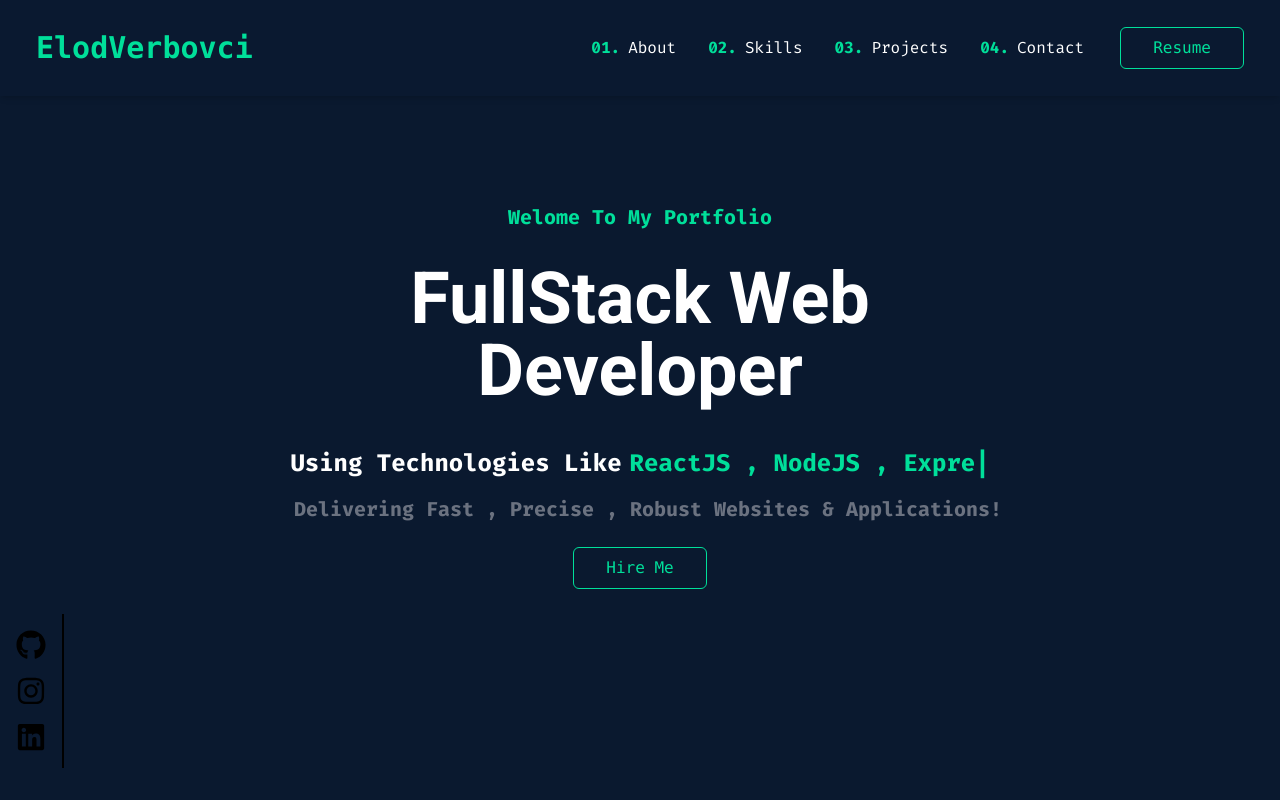
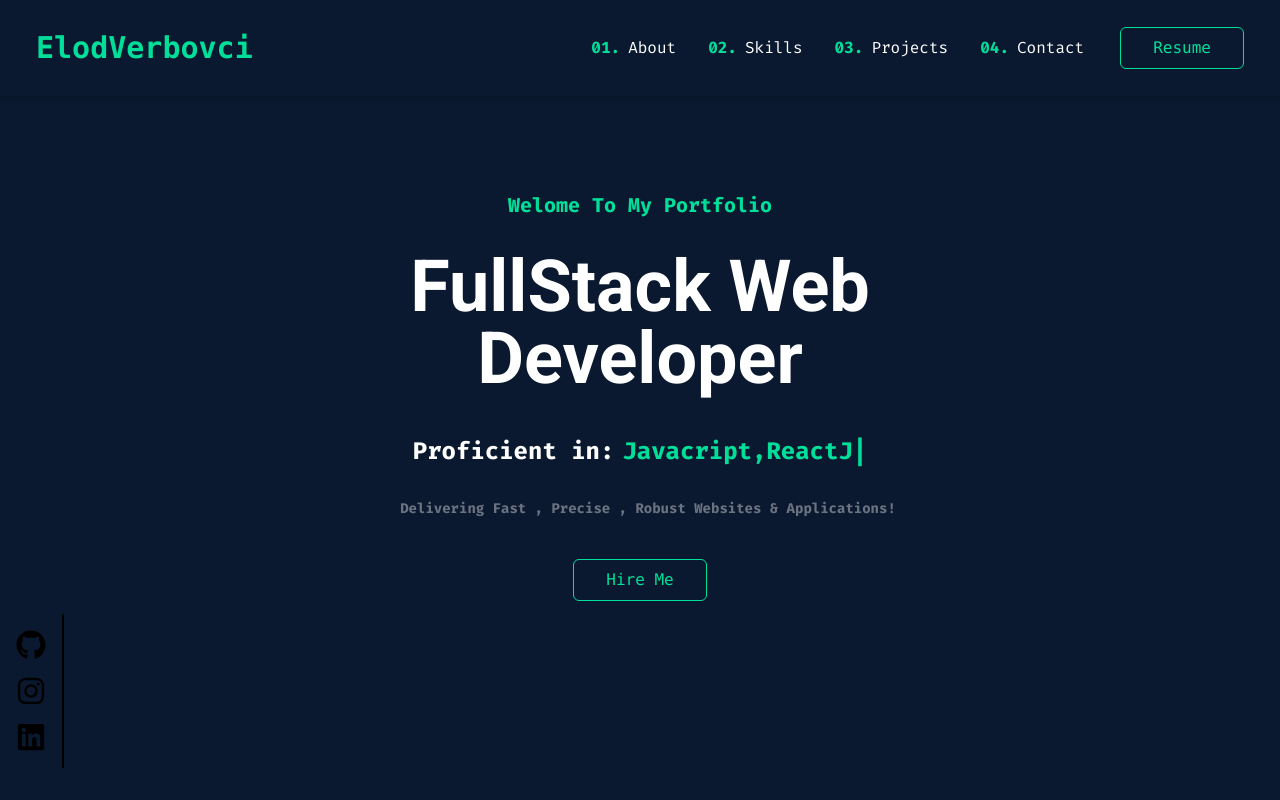
Before and after one commit to ElodVerbovci/PersonalPortfolio, a React (Vite) app: page / in a window 1280 px wide. Shown: the top 800 px of the page. Built offline with nearby package versions, Linux system fonts and the light colour scheme; the HTML template or start-up script is replaced by a standard one.

Commit message:
Latest Fix

```diff
--- a/src/components/Hero.jsx
+++ b/src/components/Hero.jsx
@@ -9,10 +9,10 @@ const Hero = () => {
        <p className='text-[#00df9a] font-bold p-2 text-xl font-FiraCode mt-44'>Welome To My Portfolio</p>
        <h1 className='md:text-7xl sm:text-6xl text-4xl font-bold md:py-6 font-Roboto'>FullStack Web Developer</h1>
        <div className='flex justify-center items-center '>
-        <p className='md:text-2xl sm:text-xl text-sm font-bold py-4 font-FiraCode'>Using Technologies Like </p>
-        <ReactTyped className='md:text-2xl sm:text-sm text-sm font-bold pl-2 text-[#00df9a] font-FiraCode' strings={['ReactJS , NodeJS , ExpressJS']} typeSpeed={120} backSpeed={140} loop />
+        <p className='md:text-2xl sm:text-xl text-sm font-bold py-4 font-FiraCode'>Proficient in:</p>
+        <ReactTyped className='md:text-2xl sm:text-sm text-sm font-bold pl-2 text-[#00df9a] font-FiraCode' strings={['Javacript,ReactJS,NodeJS']} typeSpeed={120} backSpeed={140} loop />
        </div>
-       <p className='md:text-1xl text-xl font-bold text-gray-500 md:pl-4 font-FiraMono'>Delivering Fast , Precise , Robust Websites & Applications!</p>
+       <p className='md:text-1xl text-sm font-bold text-gray-500 md:pl-4 font-FiraMono my-4'>Delivering Fast , Precise , Robust Websites & Applications!</p>
 
        <a
   href="https://www.linkedin.com/in/elod-verbovci-534541254/"
--- a/src/components/Navbar.jsx
+++ b/src/components/Navbar.jsx
@@ -11,7 +11,6 @@ const Navbar = () => {
 
   return (
     <div>
-      {/* Fixed Navbar with high z-index */}
       <div className="fixed top-0 left-0 w-full z-50 bg-[#0A1930] shadow-md mb-10">
         <div className="flex justify-between items-center h-24 max-w-[1240px] mx-auto px-4 text-white relative">
           <h1 className="w-full text-3xl font-bold text-[#00df9a] font-mono">ElodVerbovci</h1>
@@ -36,14 +35,14 @@ const Navbar = () => {
             </li>
           </ul>
 
-          {/* Resume Button (visible only on desktop) */}
-          <a href="./src/assets/ElodVerbovci.pdf" target="_blank" rel="noopener noreferrer" className="hidden md:block">
+          {/* Resume Button*/}
+          <a href="https://heyzine.com/flip-book/66b771b27f.html" target="_blank" rel="noopener noreferrer" className="hidden md:block">
             <button className="flex justify-center text-[#00df9a] bg-transparent border border-[#00df9a] pt-3 pb-3 px-8 rounded-md font-medium my-6 ml-5 mx-auto font-mono mt-6 leading-none transition-all duration-300 ease-in-out transform hover:translate-x-[-2px] hover:translate-y-[-2px] hover:shadow-[5px_5px_0_0px_#00df9a]">
               Resume
             </button>
           </a>
 
-          {/* Hamburger Icon for mobile */}
+          {/* Hamburger Icon*/}
           <div onClick={handleNav} className="block md:hidden cursor-pointer z-20">
             {nav ? <AiOutlineClose size={20} className="text-[#00df9a]" /> : <AiOutlineMenu size={20} className="text-[#00df9a]" />}
           </div>
@@ -75,7 +74,7 @@ const Navbar = () => {
 
           {/* Mobile Resume Button */}
           <li className="p-4 cursor-pointer">
-            <a href="./src/assets/ElodVerbovci.pdf" target="_blank" rel="noopener noreferrer">
+            <a href="https://heyzine.com/flip-book/66b771b27f.html" target="_blank" rel="noopener noreferrer">
               <button className="flex justify-center text-[#00df9a] bg-transparent border border-[#00df9a] pt-3 pb-3 px-8 rounded-md font-medium my-6 ml-5 mx-auto font-mono mt-6 leading-none transition-all duration-300 ease-in-out transform hover:translate-x-[-2px] hover:translate-y-[-2px] hover:shadow-[5px_5px_0_0px_#00df9a]">
                 Resume
               </button>
```
